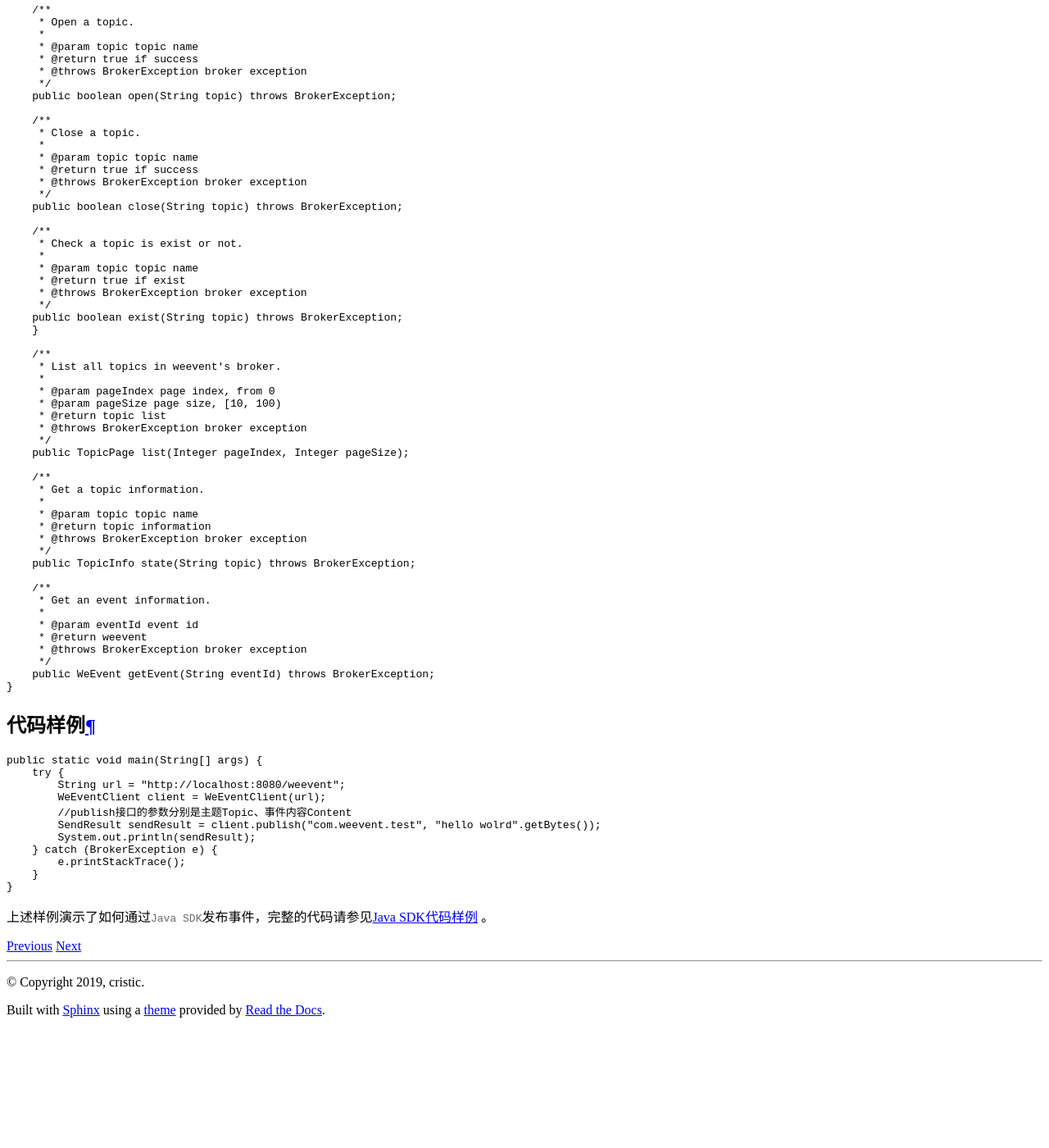
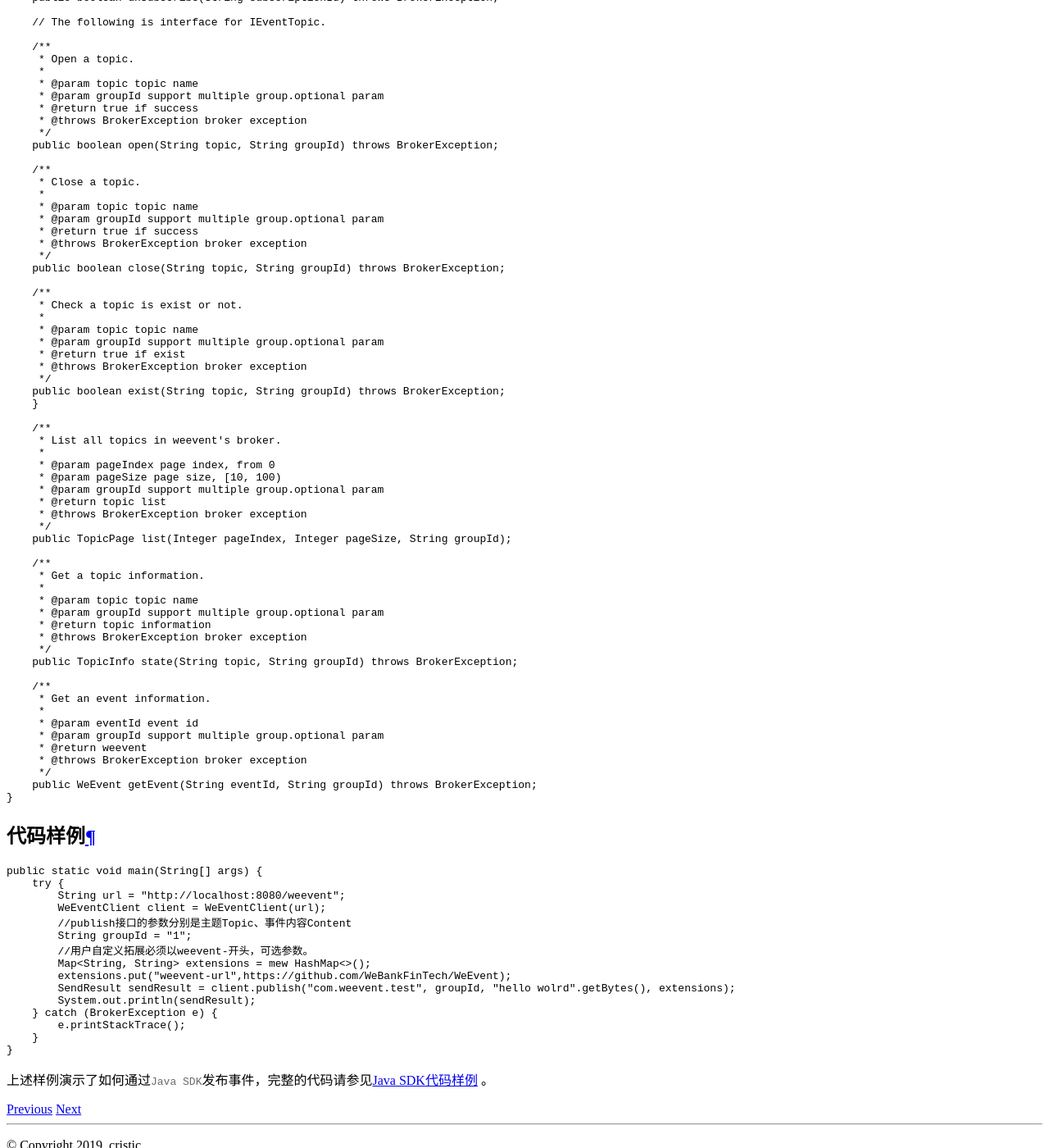
Before and after one commit to WeBankBlockchain/WeEvent-docs, a Sphinx documentation site: the page built from docs/protocal/javasdk.md, in a window 1280 px wide and 1400 px high, scrolled down 1872 px. Shown: the whole window at 82% size. Built offline with Sphinx 7.4.7 and the Read the Docs theme 2.0.0, drawn with Linux system fonts in a browser that asks for light colours; before the commit the page ends 3121 px from its top, so only the background shows below that; some of the changed text lies outside the part shown.

Commit message:
update docs support fisco-bcos 2.0 and weevent extensions (#15)

````diff
--- a/docs/protocal/javasdk.md
+++ b/docs/protocal/javasdk.md
@@ -50,22 +50,25 @@
      * Publish an event to topic.
      *
      * @param topic topic name
+     * @param groupId support multiple group.optional param
      * @param content topic data
+     * @param extensions user extension data must start with weevent-
      * @return send result, SendResult.SUCCESS if success, and SendResult.eventId
      * @throws BrokerException broker exception
      */
-    public SendResult publish(String topic, byte[] content) throws BrokerException;
+    public SendResult publish(String topic, String groupId, byte[] content, Map<String,String> extensions) throws BrokerException;
 
     /**
      * Subscribe events from topic.
      *
      * @param topic topic name
+     * @param groupId support multiple group.optional param
      * @param offset, from next event after this offset(an event id), IConsumer.OFFSET_FIRST if from head of queue, IConsumer.OFFSET_LAST if from tail of queue
      * @param listener callback
      * @return subscription Id
      * @throws BrokerException invalid input param
      */
-    public String subscribe(String topic, String offset, IConsumer.ConsumerListener listener);
+    public String subscribe(String topic, String groupId, String offset, IConsumer.ConsumerListener listener);
 
     /**
      * Unsubscribe an exist subscription subscribed by {@link #subscribe(String, String, IConsumer.ConsumerListener)}.
@@ -83,28 +86,31 @@
      * Open a topic.
      *
      * @param topic topic name
+     * @param groupId support multiple group.optional param
      * @return true if success
      * @throws BrokerException broker exception
      */
-    public boolean open(String topic) throws BrokerException;
+    public boolean open(String topic, String groupId) throws BrokerException;
 
     /**
      * Close a topic.
      *
      * @param topic topic name
+     * @param groupId support multiple group.optional param
      * @return true if success
      * @throws BrokerException broker exception
      */
-    public boolean close(String topic) throws BrokerException;
+    public boolean close(String topic, String groupId) throws BrokerException;
 
     /**
      * Check a topic is exist or not.
      *
      * @param topic topic name
+     * @param groupId support multiple group.optional param
      * @return true if exist
      * @throws BrokerException broker exception
      */
-    public boolean exist(String topic) throws BrokerException;
+    public boolean exist(String topic, String groupId) throws BrokerException;
     }
 
     /**
@@ -112,28 +118,31 @@
      *
      * @param pageIndex page index, from 0
      * @param pageSize page size, [10, 100)
+     * @param groupId support multiple group.optional param
      * @return topic list
      * @throws BrokerException broker exception
      */
-    public TopicPage list(Integer pageIndex, Integer pageSize);
+    public TopicPage list(Integer pageIndex, Integer pageSize, String groupId);
 
     /**
      * Get a topic information.
      *
      * @param topic topic name
+     * @param groupId support multiple group.optional param
      * @return topic information
      * @throws BrokerException broker exception
      */
-    public TopicInfo state(String topic) throws BrokerException;
+    public TopicInfo state(String topic, String groupId) throws BrokerException;
 
     /**
      * Get an event information.
      *
      * @param eventId event id
+     * @param groupId support multiple group.optional param
      * @return weevent
      * @throws BrokerException broker exception
      */
-    public WeEvent getEvent(String eventId) throws BrokerException;
+    public WeEvent getEvent(String eventId, String groupId) throws BrokerException;
 }
 ```
 
@@ -144,7 +153,11 @@
         String url = "http://localhost:8080/weevent";
         WeEventClient client = WeEventClient(url);
         //publish接口的参数分别是主题Topic、事件内容Content
-        SendResult sendResult = client.publish("com.weevent.test", "hello wolrd".getBytes());
+        String groupId = "1";
+        //用户自定义拓展必须以weevent-开头，可选参数。
+        Map<String, String> extensions = mew HashMap<>();
+        extensions.put("weevent-url",https://github.com/WeBankFinTech/WeEvent);
+        SendResult sendResult = client.publish("com.weevent.test", groupId, "hello wolrd".getBytes(), extensions);
         System.out.println(sendResult);
     } catch (BrokerException e) {
         e.printStackTrace();
````
Also changed, not shown: docs/install/module/broker.md (+1 -1 lines), docs/protocal/jsonrpc.md (+28 -14 lines), docs/protocal/mqtt.md (+9 -7 lines), docs/protocal/restful.md (+18 -12 lines), docs/protocal/stomp.md (+15 -2 lines).
